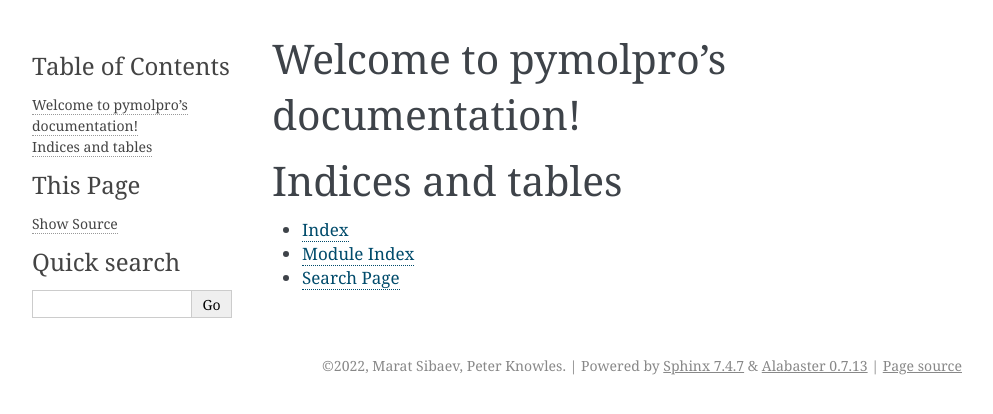
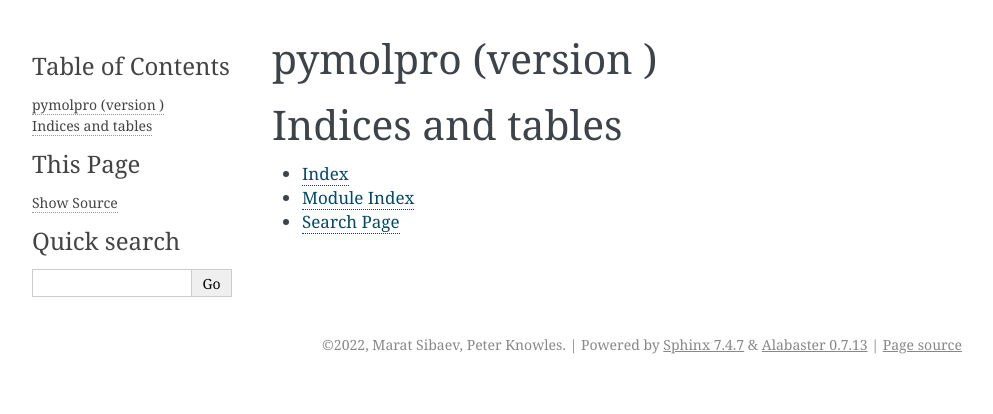
Before and after one commit to molpro/pymolpro, a Sphinx documentation site: the page built from docs/source/index.rst, in a window 1280 px wide. Shown: the top 414 px of the page, without its empty margins (148-1141 px from the left). Built offline with Sphinx 7.4.7, drawn with Linux system fonts in a browser that asks for light colours; the version number could not be read and is left out; some of the changed lines change nothing that is shown.

Commit message:
Refresh documentation framework

```diff
--- a/docs/source/conf.py
+++ b/docs/source/conf.py
@@ -12,21 +12,8 @@ author = 'Marat Sibaev, Peter Knowles'
 
 import sys
 from pathlib import Path
-sys.path.insert(0, Path(__file__).parent.parent.absolute())
-# import pymolpro
-import pip
-# pip.main(['install']+[Path(__file__).parent.parent.as_posix(),"--no-deps","--force-reinstall"])
-# import os.path
-# BASE_DIR = os.path.abspath(os.path.join(__file__, '../../../'))
-# BASE_DIR=Path(__file__).parent.parent.parent
-# BASE_DIR='pymolpro'
-# pip.main(['install',"--no-deps","--force-reinstall",BASE_DIR])
-# pip.main(['install'])
-# import conda.cli
+# sys.path.insert(0, Path(__file__).parent.parent.absolute())
 import subprocess
-# subprocess.check_call(['conda','install',"-c","conda-forge",'-y','versioneer'])
-# subprocess.check_call(['conda','list'])
-# import versioneer
 subprocess.check_call([sys.executable,"-m","pip","install","--no-deps", "--force-reinstall",Path(__file__).parent.parent.parent])
 import pymolpro
 release = pymolpro.__version__
@@ -39,7 +26,10 @@ extensions = []
 templates_path = ['_templates']
 exclude_patterns = []
 
-
+variables_to_export = ["release"]
+frozen_locals = dict(locals())
+rst_epilog = '\n'.join(map(lambda x: f".. |{x}| replace:: {frozen_locals[x]}", variables_to_export))
+del frozen_locals
 
 # -- Options for HTML output -------------------------------------------------
 # https://www.sphinx-doc.org/en/master/usage/configuration.html#options-for-html-output
--- a/docs/source/index.rst
+++ b/docs/source/index.rst
@@ -3,8 +3,8 @@
    You can adapt this file completely to your liking, but it should at least
    contain the root `toctree` directive.
 
-Welcome to pymolpro's documentation!
-====================================
+pymolpro (version |release|)
+============================
 
 .. toctree::
    :maxdepth: 2
```
